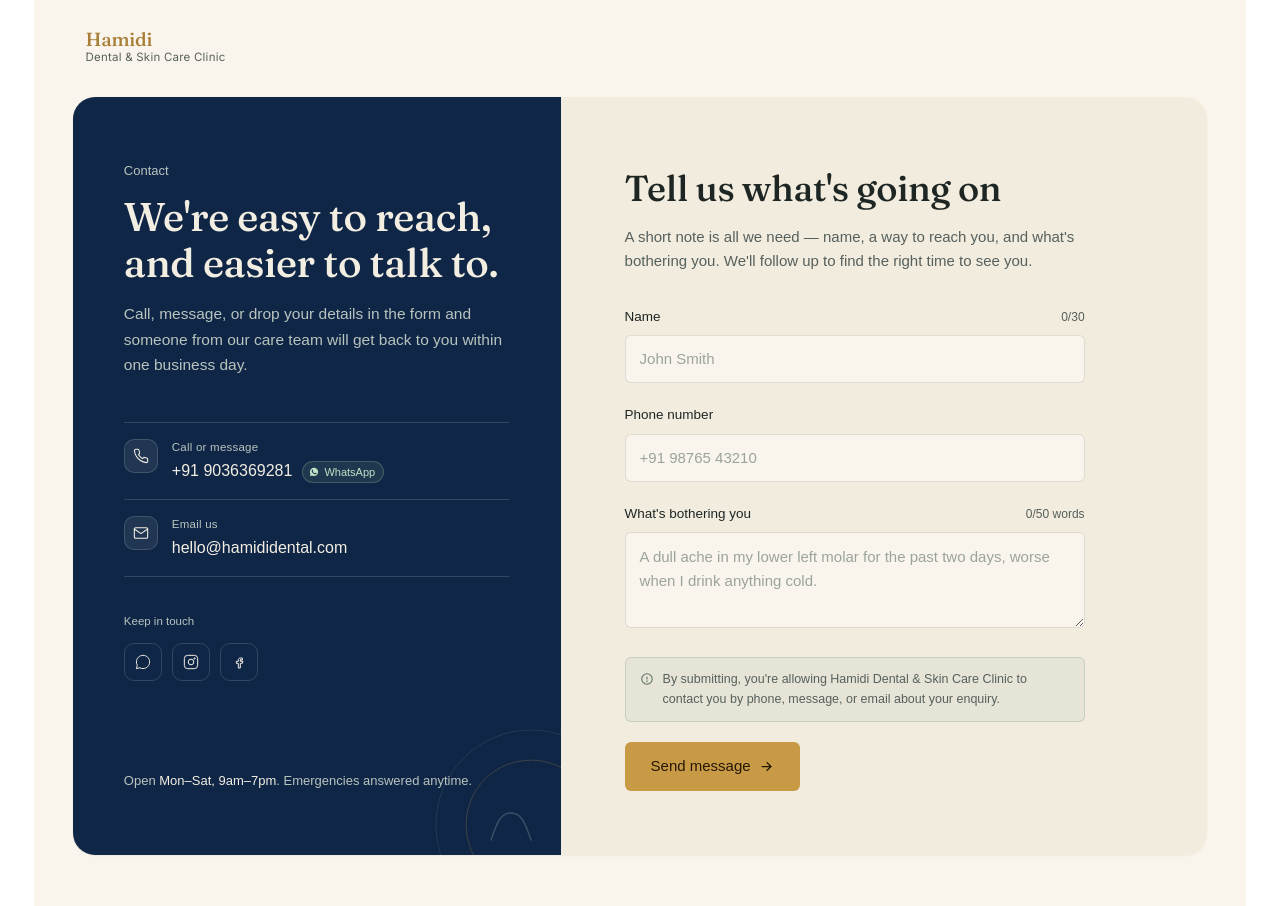
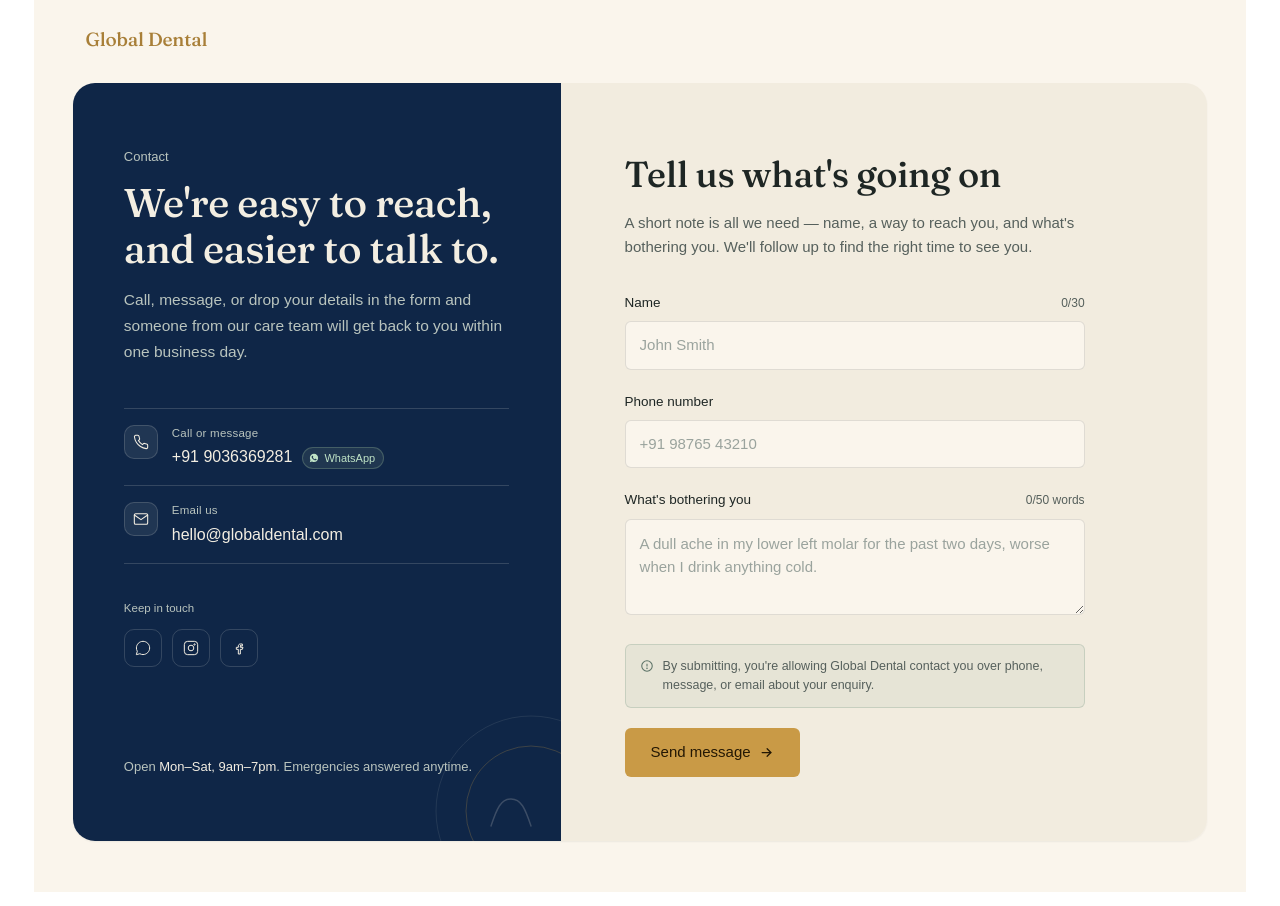
Before and after one commit to fahmi499/firstrepo, a Next.js app: page /contact-us in a window 1280 px wide. Built offline with nearby package versions, Linux system fonts and the light colour scheme.

Commit message:
Name changes

```diff
--- a/app/contact-us/page.tsx
+++ b/app/contact-us/page.tsx
@@ -82,8 +82,8 @@ export default function ContactPage() {
     <div className={`${styles.page} ${fraunces.variable} ${inter.variable}`}>
       <div className={styles.nav}>
         <div className={styles.word}>
-          <span>Hamidi</span>
-          <small>Dental &amp; Skin Care Clinic</small>
+          <span>Global Dental </span>
+          {/* <small>Dental &amp; Skin Care Clinic</small> */}
         </div>
         {/* <ul className={styles.navLinks}>
           <li><a href="#">About</a></li>
@@ -136,7 +136,7 @@ export default function ContactPage() {
               <div className={styles.contactText}>
                 <p className={styles.label}>Email us</p>
                 <p className={styles.value}>
-                  <a href="mailto:hello@hamididental.com">hello@hamididental.com</a>
+                  <a href="mailto:hello@globaldental.com">hello@globaldental.com</a>
                 </p>
               </div>
             </div>
@@ -263,8 +263,7 @@ export default function ContactPage() {
                 <circle cx={12} cy={16} r={0.5} fill="currentColor" />
               </svg>
               <span>
-                By submitting, you&apos;re allowing Hamidi Dental &amp; Skin
-                Care Clinic to contact you by phone, message, or email about
+                By submitting, you&apos;re allowing Global Dental contact you over phone, message, or email about
                 your enquiry.
               </span>
             </div>
--- a/app/page.tsx
+++ b/app/page.tsx
@@ -82,14 +82,15 @@ export default function ContactPage() {
     <div className={`${styles.page} ${fraunces.variable} ${inter.variable}`}>
       <div className={styles.nav}>
         <div className={styles.word}>
-          <span>Hamidi</span>
-          <small>Dental &amp; Skin Care Clinic</small>
+          <span> Global Dental Clinic </span>
+          {/* <small>Dental &amp; Skin Care Clinic</small> */}
+          {/* <small>Dental Clinic </small> */}
         </div>
         <ul className={styles.navLinks}>
-          <li><a href="#">About</a></li>
-          <li><a href="#">Services</a></li>
-          <li><a href="#">Find a dentist</a></li>
-          <li><a href="#">Contact</a></li>
+          <li><a href="#"> About </a></li>
+          <li><a href="#"> Services</a></li>
+          <li><a href="#"> Find a dentist</a></li>
+          <li><a href="/contact-us"> Contact Us</a></li>
         </ul>
       </div>
       </div>
```
